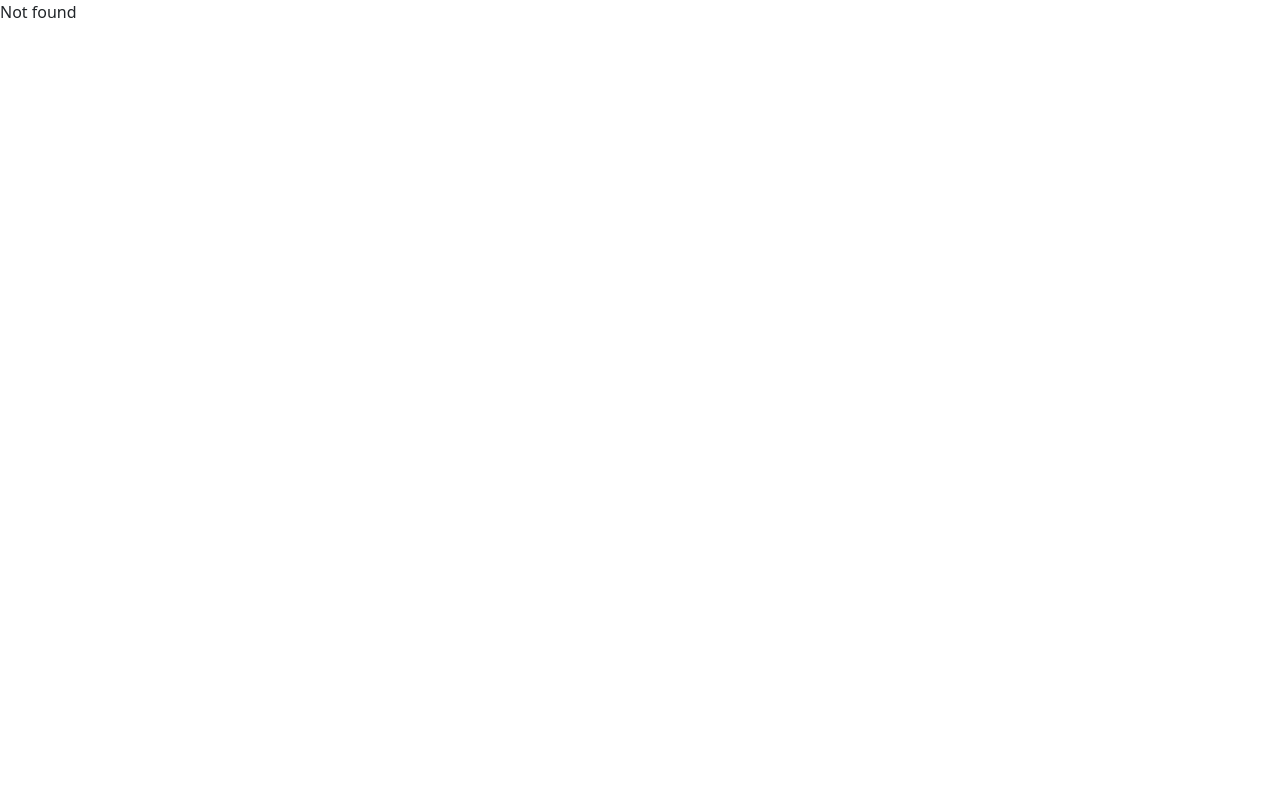
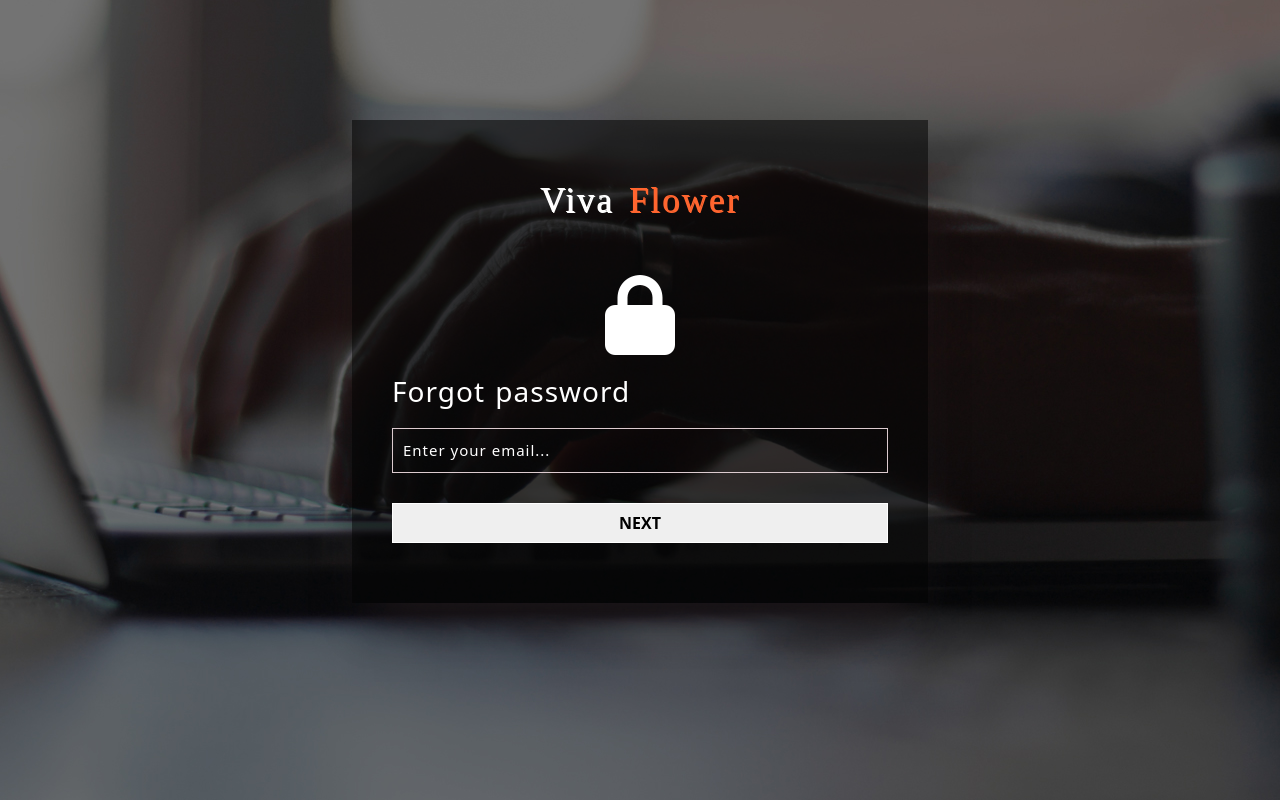
Before and after one commit to levando20194017/vivaFlower-website, a React (Create React App) app in the folder Frontend/: page /forgotpassword in a window 1280 px wide. Before the commit this address had no page. Built offline with nearby package versions, Linux system fonts and the light colour scheme.

Commit message:
forgot password

```diff
--- /dev/null
+++ b/Frontend/src/components/ForgotPassword/index.tsx
@@ -0,0 +1,59 @@
+import React, { useState, useEffect } from "react";
+import "./style.scss";
+import "bootstrap-icons/font/bootstrap-icons.css";
+
+interface Props {
+  title: string; // required
+  btnLabel: string; // optional
+}
+
+export const ForgotPasswordForm = ({ title, btnLabel }: Props) => {
+  const [colors, setColors] = useState({
+    a: '#ff652f',
+    b: 'white',
+  });
+  useEffect(() => {
+    let intervalId1: NodeJS.Timeout;
+    let intervalId2: NodeJS.Timeout;
+
+    // Thiết lập interval để mỗi 1000ms tăng currentIndex lên 1
+     intervalId1 = setInterval(() => {
+      setColors({
+        a: "#ff652f",
+        b: "white",
+      });
+    }, 2000);
+
+    setTimeout(() => {
+     intervalId2 = setInterval(() => {
+        setColors({
+          a: "white",
+          b: "#ff652f",
+        });
+      }, 2000);
+    }, 1000);
+
+    return () => {
+      // Xóa interval khi component bị unmount
+      clearInterval(intervalId1);
+      clearInterval(intervalId2);
+    }
+  }, []);
+  return (
+    <div className="forgotPassword">
+      <div className="forgotPassword_form">
+      <div className="brand"><h2><span style={{color: colors.a}}>Viva</span><span style={{color: colors.b, marginLeft: "15px"}}>Flower</span></h2></div>
+      <div className="icons-forgot"><i className="fas fa-lock"></i></div>
+      <h3>Forgot password</h3>
+      <div className="form-sub-w3">
+       <input
+          type="email"
+          name="email"
+          placeholder="Enter your email..."
+          />
+      </div>
+      <button className="btn-forgot">NEXT</button>
+      </div>
+    </div>
+  );
+};
--- /dev/null
+++ b/Frontend/src/components/ForgotPassword/style.scss
@@ -0,0 +1,169 @@
+.forgotPassword{
+    background-image: url('../../assets/images/banner2.jpg');
+	background-position: center bottom;
+	height: 100vh;
+    &_form{
+        position: relative;
+		background: rgba(4, 4, 4, 0.56);
+		-webkit-box-shadow: 0px 35px 44px -22px rgba(0,0,0,0.72);
+		-moz-box-shadow: 0px 35px 44px -22px rgba(0,0,0,0.72);
+		box-shadow: 0px 35px 44px -22px #1f181b;
+		padding: 60px 40px;
+        width: 30%;
+        margin: 0 auto;
+        top: 15%;
+        input::-webkit-input-placeholder {
+            color: #fff !important;
+            }
+
+            input:-moz-placeholder { /* Firefox 18- */
+            color: #fff !important;
+            }
+
+            input::-moz-placeholder {  /* Firefox 19+ */
+            color: #fff !important;
+            }
+
+            input:-ms-input-placeholder {
+            color: #fff !important;
+            }
+        .brand{
+            h2{
+                color: #fff;
+                font-size: 35px;
+                font-weight: 500;
+                text-align: center;
+                margin-bottom: 1.5em;
+                letter-spacing: 2px;
+                font-family: 'Monoton', cursive;
+                text-shadow: 1px 1px;
+                span{
+                    transition: all .4s ease-out 0s
+                }
+            }
+        }
+
+        .icons-forgot{
+            color: #fff;
+            display: flex;
+            justify-content: center;
+            align-items: center;
+            text-align: center;
+            i{
+                font-size: 500%;
+            }
+        }
+        .form-sub-w3{
+            position:relative;
+            margin-bottom: 20px;
+            input[type="email"],input[type="password"] {
+               outline: none;
+               font-size: 15px;
+               color: #ffffff;
+               padding: 10px 40px 10px 10px;
+               letter-spacing: 1px;
+               width: 100%;
+               border: none;
+               border: 1px solid #DCCBCF;
+               -webkit-appearance: none;
+               margin-bottom: 10px;
+               background: transparent;
+           }
+        }
+        h3{
+            color: #fff;
+            margin-top: 20px;
+            margin-bottom: 20px;
+            letter-spacing: 1px;
+            word-spacing: 2px;
+        }
+        .btn-forgot{
+            width: 100%;
+            height: 40px;
+            border: 1px solid #fff;
+            font-weight: bold;
+
+            &:hover{
+                background: #4CAF50;
+                color:#ffffff;
+                transition: 0.3s all;
+                -webkit-transition: 0.3s all;
+                -moz-transition: 0.3s all;
+                -o-transition: 0.3s all;
+                -ms-transition: 0.3s all;
+                transition: all .4s ease-out 0s;
+            }
+        }
+    }
+    @media screen and (max-width: 1680px) {
+        .forgotPassword_form{
+         width: 40%;
+        }
+     }
+
+     @media screen and (max-width: 1440px) {
+        .forgotPassword_form{
+            width: 45%;
+           }
+     }
+
+     @media screen and (max-width: 1080px) {
+        .forgotPassword_form{
+            width: 50%;
+           }
+     }
+     @media screen and (max-width: 800px) {
+        .forgotPassword_form{
+            width: 55%;
+           }
+     }
+     @media screen and (max-width: 736px) {
+        .forgotPassword_form{
+            width: 60%;
+           }
+     }
+     @media screen and (max-width: 667px) {
+        .forgotPassword_form{
+            width: 65%;
+           }
+        h3{
+            font-size: 20px
+        }
+        .brand{
+            h2{
+                font-size: 30px;
+            }
+        }
+     }
+     @media screen and (max-width: 414px) {
+        .forgotPassword_form{
+            width: 75%;
+           }
+        h3{
+            font-size: 20px
+        }
+        .brand{
+            h2{
+                font-size: 25px;
+            }
+        }
+     }
+     @media screen and (max-width: 375px) {
+        .forgotPassword_form{
+            width: 80%;
+           }
+        h3{
+            font-size: 20px
+        }
+        .brand{
+            h2{
+                font-size: 25px;
+            }
+        }
+     }
+     @media screen and (max-width: 320px) {
+        .forgotPassword_form{
+            width: 90%;
+           }
+     }
+    }
--- a/Frontend/src/components/Login/index.tsx
+++ b/Frontend/src/components/Login/index.tsx
@@ -1,9 +1,7 @@
 import React, { useState, useEffect } from "react";
-// import FontAwesomeIcon from ''
 import "./style.scss";
-import { useNavigate } from "react-router-dom";
-import Spinner from "react-bootstrap/Spinner";
 import "bootstrap-icons/font/bootstrap-icons.css";
+import { Link } from "react-router-dom";
 
 interface Props {
   title: string; // required
@@ -50,13 +48,13 @@ export const LoginForm = ({ title, btnLabel }: Props) => {
             <h1>Login Form</h1>
             <div className="main-agileits">
               <div className="form-w3-agile">
-                <h2><span style={{color: colors.a}}>Viva</span><span style={{color: colors.b, marginLeft: "15px"}}>flower</span></h2>
+                <h2><span style={{color: colors.a}}>Viva</span><span style={{color: colors.b, marginLeft: "15px"}}>Flower</span></h2>
                 <form action="#" method="post">
                   <div className="form-sub-w3">
                     <input
                       type="text"
                       name="Username"
-                      placeholder="Username "
+                      placeholder="Email"
                     />
                     <div className="icon-w3">
                       <i className="fa fa-user" aria-hidden="true"></i>
@@ -76,10 +74,12 @@ export const LoginForm = ({ title, btnLabel }: Props) => {
                     </div>
                   </div>
                   <p className="p-bottom-w3ls">
-                    Forgot Password?<a href="#"> Click here</a>
+                    Forgot Password?
+                    <Link to="/forgotpassword"> Click here</Link>
                   </p>
                   <p className="p-bottom-w3ls1">
-                    New User?<a href="#"> Register here</a>
+                    New User?
+                    <Link to="/signup"> Register here</Link>
                   </p>
                   <div className="clear"></div>
                   <div className="submit-w3l">
--- a/Frontend/src/components/Login/style.scss
+++ b/Frontend/src/components/Login/style.scss
@@ -59,6 +59,7 @@
 		margin-bottom: 1.5em;
 		letter-spacing: 2px;
 		font-family: 'Monoton', cursive;
+		text-shadow: 1px 1px;
 		span{
 			transition: all .4s ease-out 0s
 		}
--- a/Frontend/src/components/Signup/index.tsx
+++ b/Frontend/src/components/Signup/index.tsx
@@ -83,7 +83,7 @@ export const SignupForm = ({ title, btnLabel }: Props) => {
                 id="password2" />
             </div>
 
-            <input type="submit" className="register" value="Đăng ký" />
+            <input type="submit" className="register" value="SIGN UP" />
           </form>
           <p className="wthree w3l">Quick registration with your favorite social profiles.</p>
           <ul className="social-agileinfo wthree2">
--- a/Frontend/src/components/Signup/style.scss
+++ b/Frontend/src/components/Signup/style.scss
@@ -59,6 +59,7 @@ img {
     padding: 200px 0 15px;
     text-transform: uppercase;
     font-family: 'Monoton', cursive;
+    text-shadow: 1px 1px;
   }
   h2.agileits1 span{
     transition: all .4s ease-out 0s
--- a/Frontend/src/index.tsx
+++ b/Frontend/src/index.tsx
@@ -10,6 +10,7 @@ import Major from "./screens/NotFound/Major";
 import ProductDetail from "./screens/Product/ProductDetail";
 import SignupPage from "./screens/Signup";
 import LoginPage from "./screens/Login";
+import ForgotPasswordPage from "./screens/ForgotPassword";
 import store from "./store";
 import { Provider } from "react-redux";
 import { Home } from "./screens/Home";
@@ -51,6 +52,10 @@ const router = createBrowserRouter([
     path: "/login",
     element: <LoginPage />,
   },
+  {
+    path: "/forgotpassword",
+    element: <ForgotPasswordPage />,
+  },
 ]);
 
 const root = ReactDOM.createRoot(
--- /dev/null
+++ b/Frontend/src/screens/ForgotPassword/index.tsx
@@ -0,0 +1,11 @@
+import { ForgotPasswordForm } from "../../components/ForgotPassword";
+
+const ForgotPasswordPage = () => {
+  return (
+    <div>
+      <ForgotPasswordForm title="ForgotPassword" btnLabel="Forgot password" />
+    </div>
+  );
+};
+
+export default ForgotPasswordPage;
--- a/Frontend/src/screens/Login/index.tsx
+++ b/Frontend/src/screens/Login/index.tsx
@@ -1,10 +1,9 @@
 import { LoginForm } from "../../components/Login";
-import './style.scss'
 
 const LoginPage = () => {
   return (
     <div>
-      <LoginForm title="Login" btnLabel="Login in" />
+      <LoginForm title="Login" btnLabel="Log in" />
     </div>
   );
 };
```
Also changed, not shown: Frontend/src/screens/Login/style.scss (deleted).
